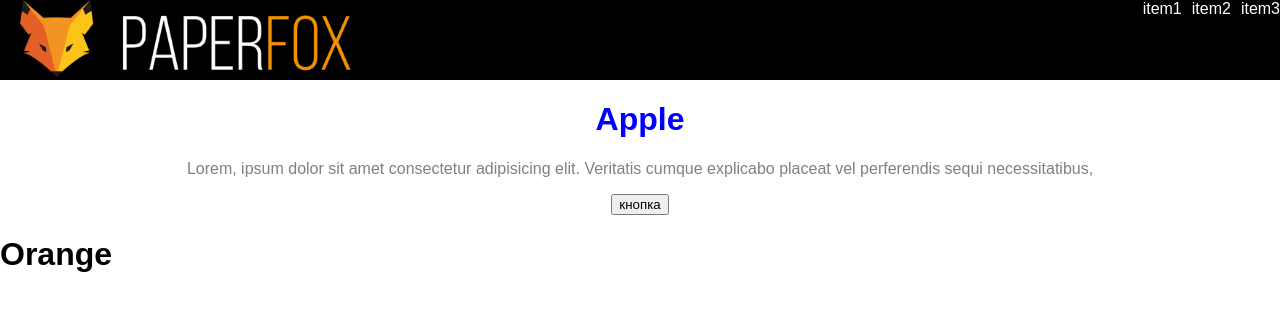
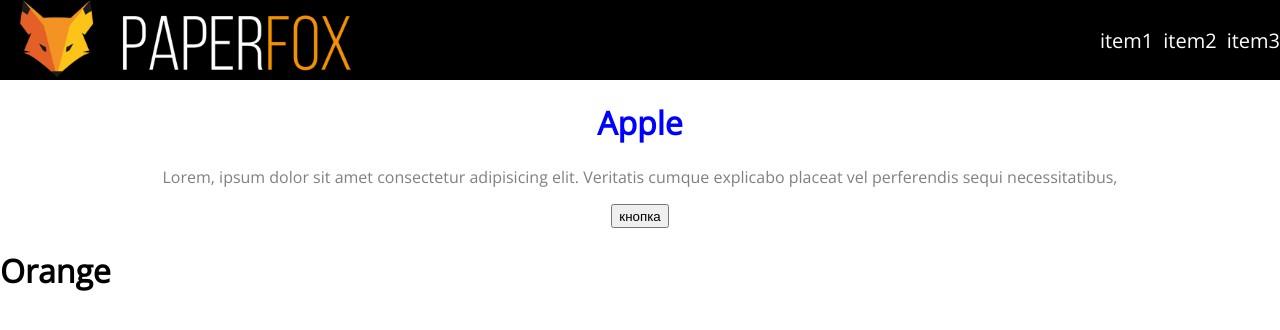
Before and after one commit to smoloff/lessson2, a plain HTML site: page index.html in a window 1280 px wide. Drawn offline with nearby package versions, Linux system fonts and the light colour scheme.

Commit message:
some homework

```diff
--- a/index.html
+++ b/index.html
@@ -3,6 +3,8 @@
 <head>
   <meta charset="UTF-8">
   <meta name="viewport" content="width=device-width, initial-scale=1.0">
+  <link rel="preconnect" href="https://fonts.gstatic.com">
+<link href="https://fonts.googleapis.com/css2?family=Open+Sans&display=swap" rel="stylesheet">
   <link rel="stylesheet" href="style.css">
   <title>Document</title>
 </head>
--- a/style.css
+++ b/style.css
@@ -1,6 +1,6 @@
 * {
   /* * apply to all tags */
-  font-family: Arial, Helvetica, sans-serif;
+  font-family: 'Open Sans', Arial, Helvetica, sans-serif;
 }
 
 a {
@@ -28,11 +28,16 @@ body, ul {
  max-width: 100%;
  max-height: 100%;
 }
-
+nav {
+  display: flex;
+align-items: center;
+}
 .nav-list {
   display: flex;
   flex-direction: row;
   flex: 3;
+  font-size: 20px;
+
 }
 
 .nav-list > li > a {
```
